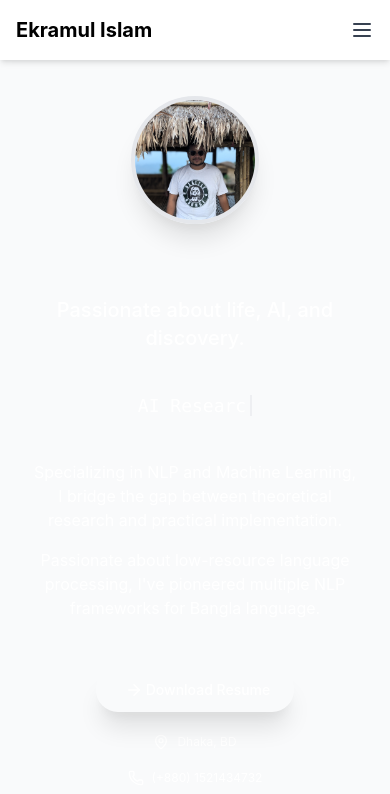
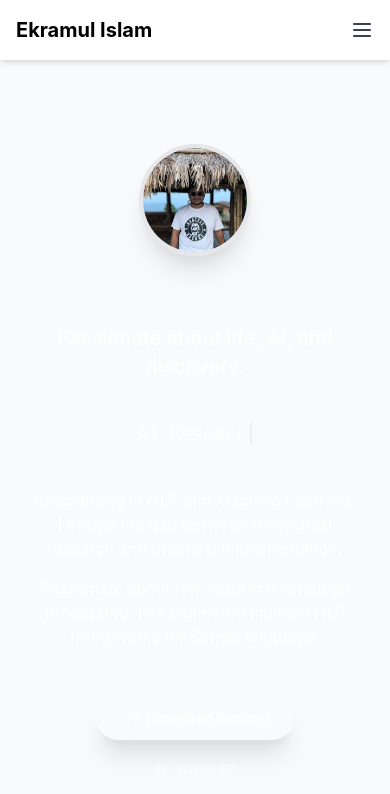
Before and after one commit to Ekram007/ekram007.github.io, a React (Create React App) app: page / in a window 390 px wide. Shown: the top 794 px of the page. Built offline with nearby package versions, Linux system fonts and the light colour scheme.

Commit message:
Updated LinkedIn URL

```diff
--- a/src/Portfolio.js
+++ b/src/Portfolio.js
@@ -178,7 +178,7 @@ const Portfolio = () => {
 
                 <div className="p-6 border-t border-teal-600">
                     <div className="flex justify-center space-x-3">
-                        <a href="https://linkedin.com/in/ekram" target="_blank" rel="noopener noreferrer" className="w-9 h-9 rounded-full bg-teal-600 flex items-center justify-center hover:bg-white hover:text-teal-700 transition-all">
+                        <a href="https://www.linkedin.com/in/ekramul-islam-b824a1176/" target="_blank" rel="noopener noreferrer" className="w-9 h-9 rounded-full bg-teal-600 flex items-center justify-center hover:bg-white hover:text-teal-700 transition-all">
                             <Linkedin size={16} />
                         </a>
                         <a href="https://github.com/Ekram007" target="_blank" rel="noopener noreferrer" className="w-9 h-9 rounded-full bg-teal-600 flex items-center justify-center hover:bg-white hover:text-teal-700 transition-all">
@@ -231,13 +231,13 @@ const Portfolio = () => {
             </div>
 
             {/* Main Content */}
-            <div className="flex-1 md:ml-64">
+            <div className="flex-1 md:ml-64 pt-16 md:pt-0">
                 {/* Enhanced About Me Section */}
-                <header id="about" className="min-h-screen md:h-screen bg-gradient-to-br from-teal-900 via-gray-800 to-teal-700 text-white pt-20 md:pt-0 flex flex-col items-center justify-center relative overflow-hidden">
+                <header id="about" className="min-h-[100dvh] md:h-screen bg-gradient-to-br from-teal-900 via-gray-800 to-teal-700 text-white pt-20 md:pt-0 flex flex-col items-center justify-center relative overflow-hidden">
                     {/* ... existing background elements ... */}
 
                     {/* Profile Image for Mobile */}
-                    <div className="md:hidden w-32 h-32 rounded-full overflow-hidden border-4 border-teal-300 shadow-xl mb-6 transform hover:scale-105 transition-transform">
+                    <div className="md:hidden w-28 h-28 rounded-full overflow-hidden border-4 border-teal-300 shadow-xl mb-6 transform hover:scale-105 transition-transform">
                         <img
                             src="/profile.jpg"
                             alt="Ekramul Islam"
@@ -246,7 +246,7 @@ const Portfolio = () => {
                     </div>
 
                     <div className="max-w-6xl mx-auto px-4 md:px-6 flex flex-col items-center gap-4 md:gap-6 relative text-center">
-                        <h1 className="text-4xl md:text-7xl font-bold drop-shadow-lg space-y-2 md:space-y-4">
+                        <h1 className="text-3xl md:text-7xl font-bold drop-shadow-lg space-y-2 md:space-y-4">
                             <div className="bg-gradient-to-r from-teal-300 to-white bg-clip-text text-transparent">
                                 Hi, I'm Ekram
                             </div>
@@ -265,7 +265,7 @@ const Portfolio = () => {
                         </div>
 
                         {/* Bio Section */}
-                        <div className="max-w-4xl mx-auto grid md:grid-cols-2 gap-4 md:gap-8 text-base md:text-xl mt-4 md:mt-8 text-teal-100">
+                        <div className="max-w-4xl mx-auto grid md:grid-cols-2 gap-2 md:gap-8 text-sm md:text-xl gap-4 md:gap-8 text-base md:text-xl mt-4 md:mt-8 text-teal-100">
                             <div className="space-y-2 md:space-y-4 relative px-4">
                                 <p className="relative z-10">
                                     Specializing in NLP and Machine Learning, I bridge the gap between
@@ -281,7 +281,7 @@ const Portfolio = () => {
                         </div>
 
                         {/* Action Buttons */}
-                        <div className="flex flex-col md:flex-wrap items-center justify-center gap-4 md:gap-6 mt-8 md:mt-12">
+                        <div className="flex flex-col md:flex-wrap items-center gap-3 items-center justify-center gap-4 md:gap-6 mt-8 md:mt-12">
                             <a href="/resume.pdf" download className="relative group flex items-center gap-2 px-6 py-3 md:px-8 md:py-4 bg-teal-600 rounded-full hover:bg-teal-700 transition-all shadow-xl hover:shadow-2xl">
                                 <ArrowRight className="animate-bounce-horizontal" size={18} />
                                 <span className="text-sm md:text-lg font-medium">Download Resume</span>
```
